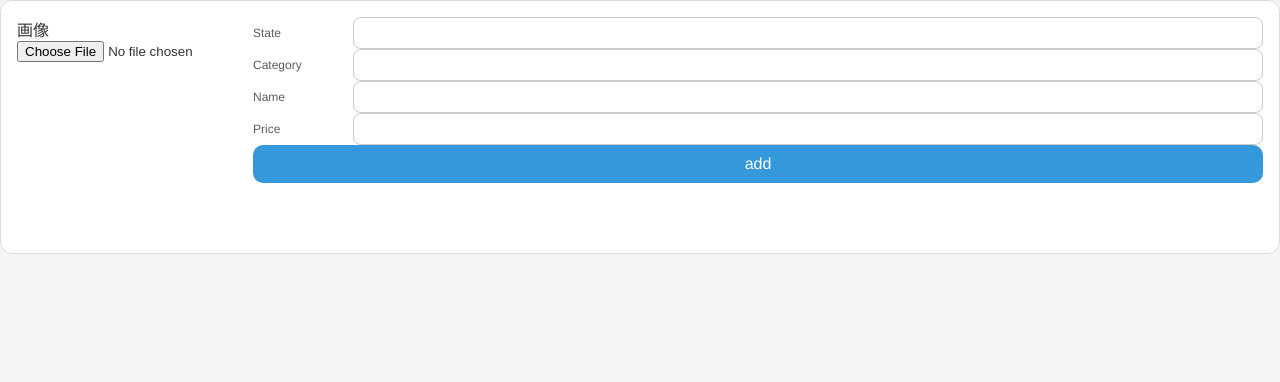
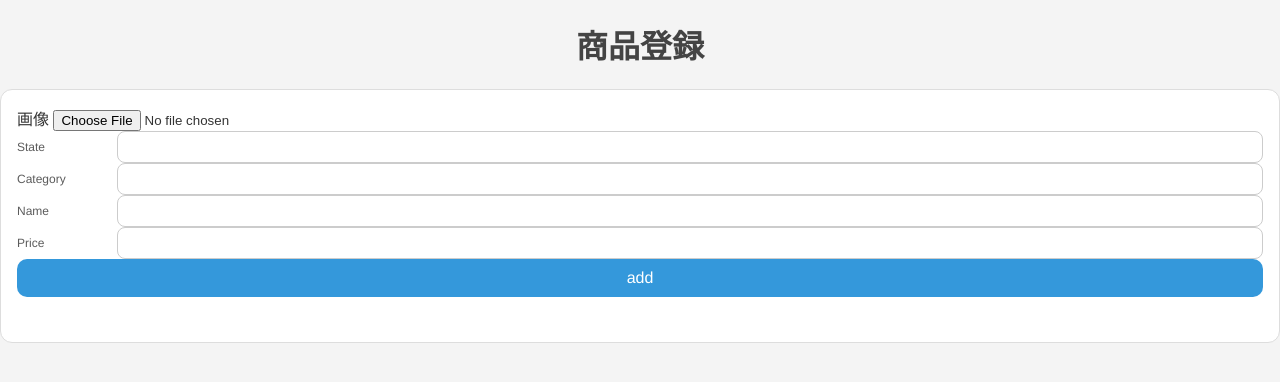
Before and after one commit to Rudeus29/RestaurantSystem-Trial-, a PHP site: page /additem.php in a window 1280 px wide. Shown: the top 382 px of the page. Run offline with PHP 8.4, Linux system fonts and the light colour scheme.

Commit message:
fixed image not uploading properly

```diff
--- a/additem.php
+++ b/additem.php
@@ -9,13 +9,14 @@
 </head>
 
 <body>
+<h1>商品登録</h1>
     <div class="menu">
-        <div class="menu-img">
+        <div class="menu-content">
+            <form class="menu-form" method="POST" action="managementlogic.php" enctype="multipart/form-data">
+            <div class="menu-img-add">
             <label for="postFile">画像</label>
             <input type="file" name="postFile" id="postFile" accept=".jpg, image/jpeg" required>
-        </div>
-        <div class="menu-content">
-            <form class="menu-form" method="POST" action="managementlogic.php" enctype="multipart/form-data">
+            </div>
                 <div class="field">
                     <label class="field-label" for="state">State</label>
                     <input class="field-input" type="text" name="state" id="state">
```
Also changed, not shown: style.css (line endings or trailing spaces), upfiles/Beer.jpg (added).
